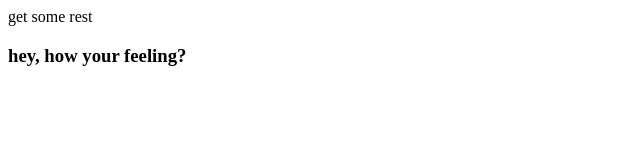
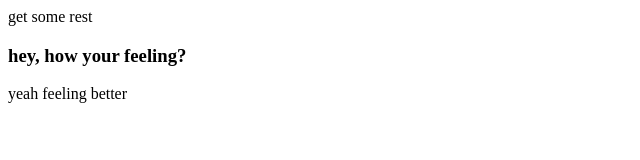
Before and after one commit to Cutenat/flrx-homework, a plain HTML site: page index.html in a window 1280 px wide. Shown: the whole page, without its empty margins (0-640 px from the left). Drawn offline with Linux system fonts and the light colour scheme.

Commit message:
index.html

```diff
--- a/index.html
+++ b/index.html
@@ -9,5 +9,6 @@
     get some rest
 </div>
 <h3> hey, how your feeling?</h3>
+<p>yeah feeling better </p>
 </body>
 </html>
```
